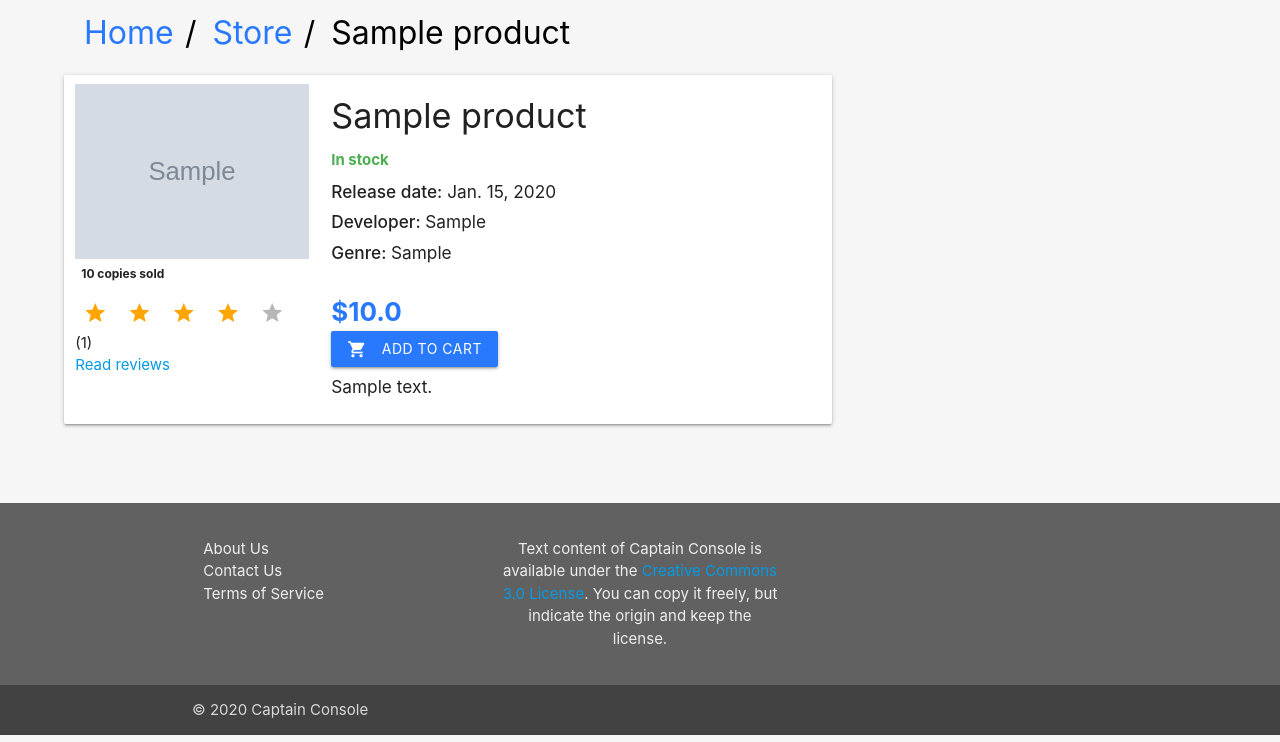
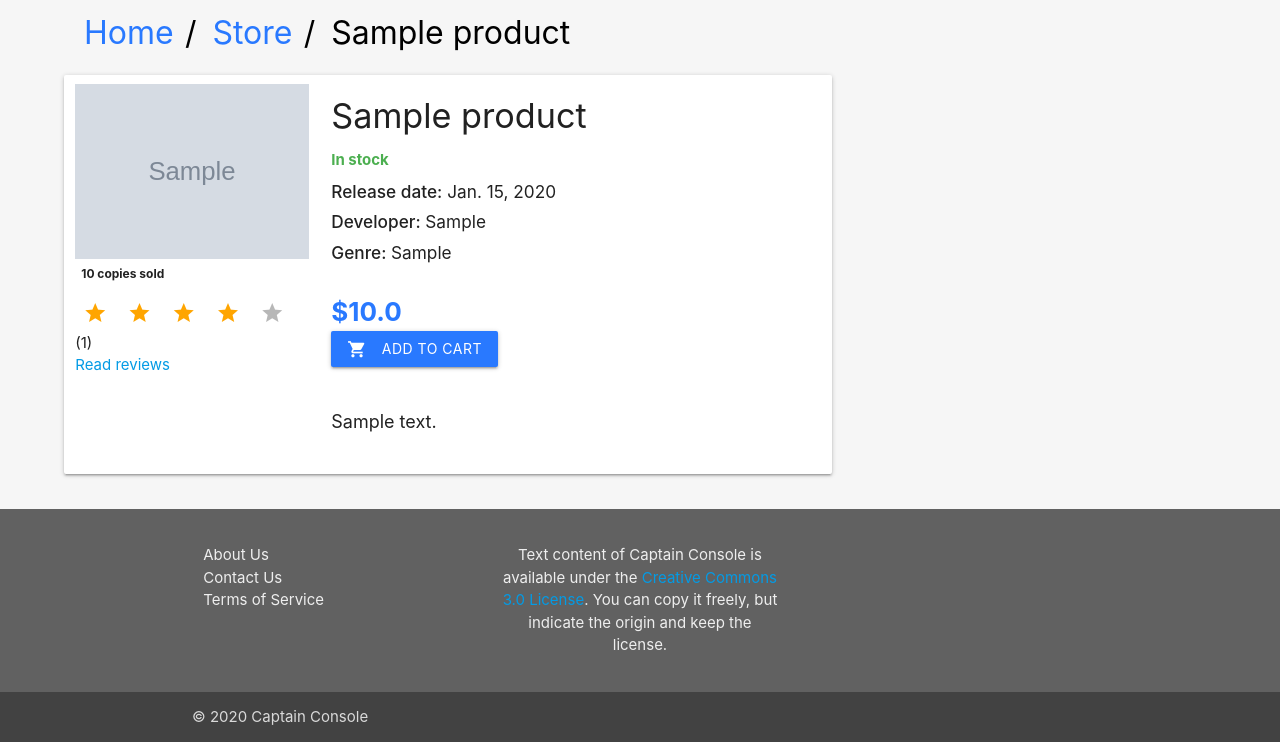
Before and after one commit to AlexanderFL/captain-console-h23, a Django app: page /store/1 in a window 1280 px wide. Shown: the part 65-807 px from the top of the page. Run offline with Django 3.2, Linux system fonts and the light colour scheme; tables that the repository leaves empty hold one stand-in row (values such as "Sample post"); grey boxes marked "Sample" are stand-in pictures; data that the repository does not hold is empty; some web fonts are replaced.

Commit message:
uppsetning texta

```diff
--- a/Captain_console/static/css/product_details.css
+++ b/Captain_console/static/css/product_details.css
@@ -123,4 +123,6 @@
 
 .description {
     text-align: justify;
+    line-height: 29px;
+    font-size: 18px;
 }
--- a/Captain_console/templates/store/product_details.html
+++ b/Captain_console/templates/store/product_details.html
@@ -54,8 +54,9 @@
                             <a class="waves-effect waves-light btn blue accent-3" data-prod="{{ product }}" id="give-review" >Rate product</a>
                         {% endif %}
                     </div>
+                    <br>
                     <div class="description">
-                        <h6>{{ product.productdetails_set.first.description }}</h6>
+                        <p>{{ product.productdetails_set.first.description }}</p>
                     </div>
                 </div>
             </div>
```
